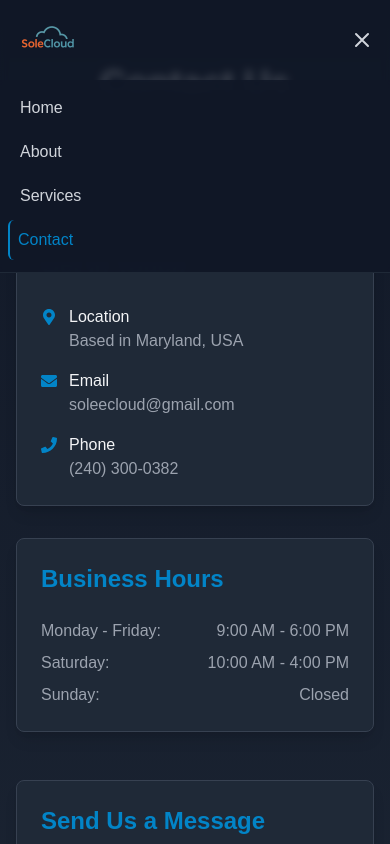
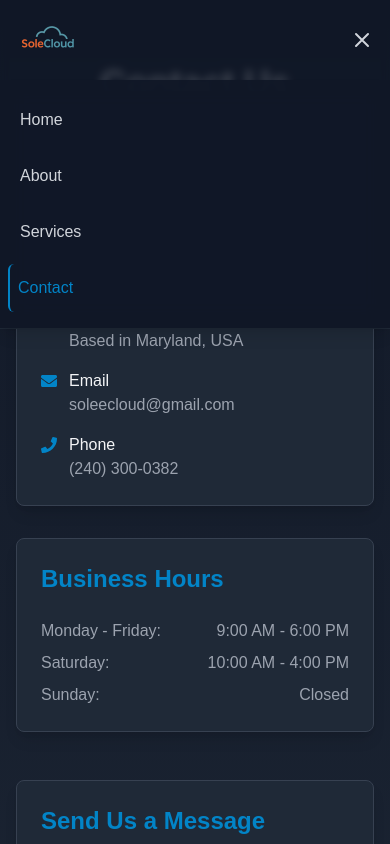
Before and after one commit to soleecloud/solecloud-website, a Next.js app: page /contact in a window 390 px wide. Both pictures are taken after a click on the button "Open main menu". Shown: the top 844 px of the page. Built offline with nearby package versions, Linux system fonts and the light colour scheme.

Commit message:
Fix: Improve mobile menu spacing and positioning

```diff
--- a/app/page.tsx
+++ b/app/page.tsx
@@ -25,7 +25,7 @@ export default function Home() {
 
       {/* Hero Section */}
       <section className="relative min-h-screen flex justify-center items-center overflow-hidden">
-        <div className="relative z-10 w-full h-full flex justify-center items-center pt-20">
+        <div className="relative z-10 w-full h-full flex justify-center items-center pt-28 md:pt-20">
           <div className="max-w-3xl mx-auto text-center px-4 sm:px-6 lg:px-8">
             <motion.h1
               initial={{ opacity: 0, y: -20 }}
--- a/components/Navbar.tsx
+++ b/components/Navbar.tsx
@@ -83,7 +83,7 @@ export default function Navbar() {
       {/* Mobile menu */}
       {mobileMenuOpen && (
         <div className="md:hidden" id="mobile-menu">
-          <div className="px-2 pt-2 pb-3 space-y-1 bg-gray-900/90 backdrop-blur-md">
+          <div className="px-2 pt-4 pb-4 space-y-2 bg-gray-900/95 backdrop-blur-md shadow-lg">
             {navLinks.map((link) => (
               <Link
                 key={link.name}
@@ -92,7 +92,7 @@ export default function Navbar() {
                   pathname === link.href
                     ? 'text-primary border-l-2 border-primary pl-2'
                     : 'text-gray-300 hover:text-white'
-                } block px-3 py-2 rounded-md text-base font-medium`}
+                } block px-3 py-3 rounded-md text-base font-medium`}
                 onClick={() => setMobileMenuOpen(false)}
               >
                 {link.name}
```
